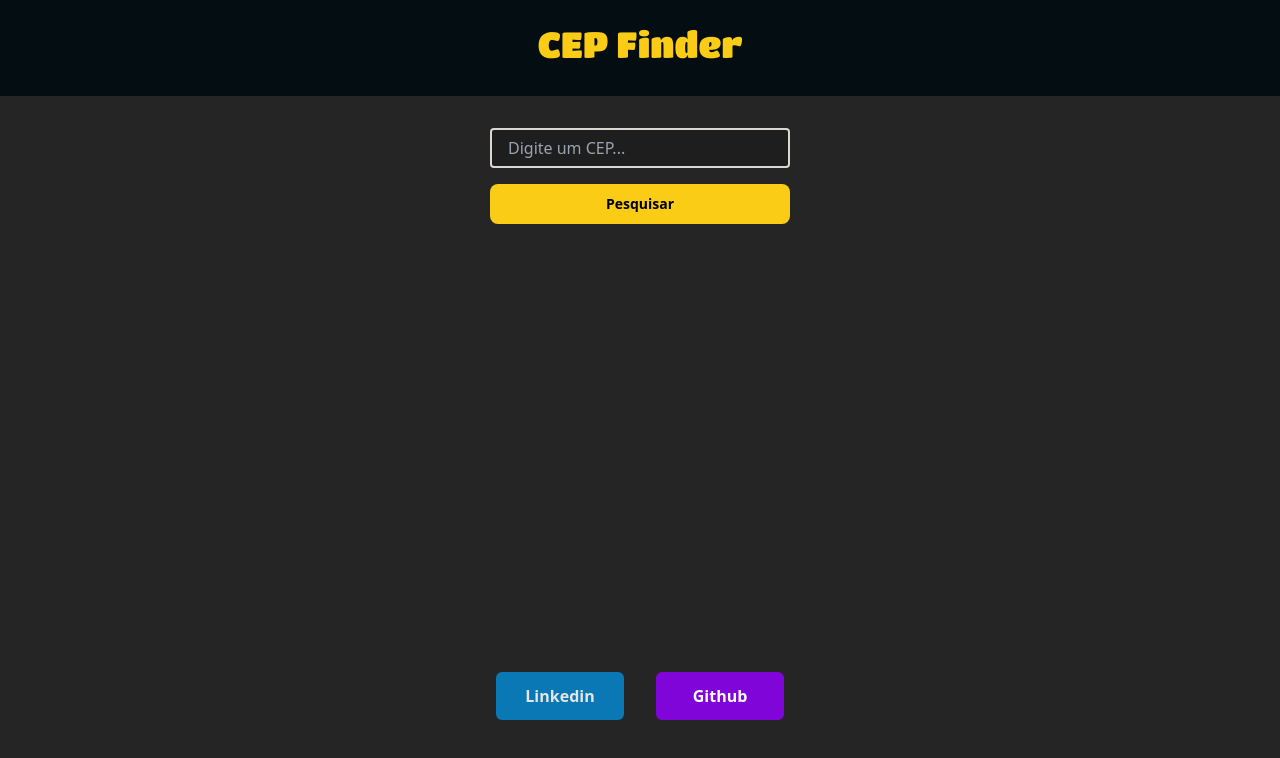
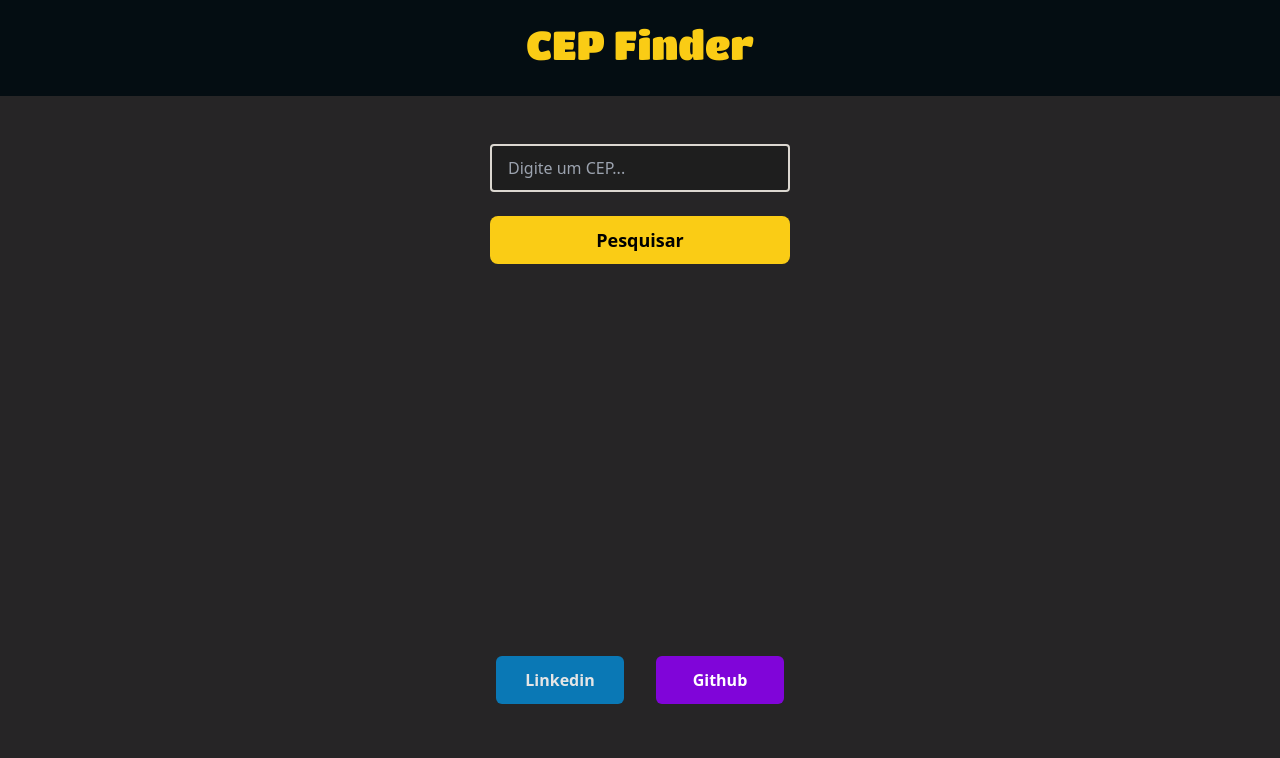
Before and after one commit to lucaspatraodev/cep-finder, a React (Vite) app: page /cepsearch in a window 1280 px wide. Shown: the top 758 px of the page. Built offline with nearby package versions, Linux system fonts and the light colour scheme.

Commit message:
Feat and style: added adjustment in only digit input and max os number (cep input), adjust all the non fixed layout style

```diff
--- a/package.json
+++ b/package.json
@@ -13,10 +13,12 @@
     "@emotion/react": "^11.11.4",
     "@emotion/styled": "^11.11.5",
     "@mui/material": "^5.15.18",
+    "framer-motion": "^11.2.6",
     "localforage": "^1.10.0",
     "match-sorter": "^6.3.4",
     "react": "^18.2.0",
     "react-dom": "^18.2.0",
+    "react-imask": "^7.6.1",
     "react-router-dom": "^6.23.1",
     "sort-by": "^1.2.0"
   },
--- a/src/Routes.jsx
+++ b/src/Routes.jsx
@@ -12,8 +12,8 @@ export function App() {
   return (
     <BrowserRouter>
       <Header />
-      <main className="flex flex-col flex-grow items-center justify-start gap-4 h-[88vh] bg-[#262526] p-4">
-        <div className="flex flex-col items-center justify-between gap-4 h-[88vh] bg-[#262526] p-4">
+      <main className="flex flex-col items-center mx-auto justify-start gap-4 w-11/12 h-[88vh] bg-[#262526] p-8">
+        <div className="flex flex-col w-full items-center justify-between gap-4 h-[88vh] bg-[#262526] p-4">
           <Routes>
             <Route path="/" element={<Home />} />
             <Route path="/cepsearch" element={<SearchCepSection />} />
--- a/src/components/Header.jsx
+++ b/src/components/Header.jsx
@@ -3,7 +3,7 @@ export const Header = () => {
     <nav className="flex flex-col h-[12vh] justify-center items-center py-4 bg-[#040D12]">
       <a
         href="/"
-        className="text-4xl text-yellow-400 font-light font-titan mb-2 "
+        className="text-[40px] text-yellow-400 font-light font-titan mb-2 "
       >
         CEP Finder
       </a>
--- a/src/components/Home.jsx
+++ b/src/components/Home.jsx
@@ -1,22 +1,19 @@
 export const Home = () => {
-  function handleButtonClick() {}
-
   return (
-    <div className="flex flex-col gap-4">
+    <div className="flex flex-col gap-6">
       <a
         href="/cepsearch"
-        className="text-center w-72 bg-[#FFD166] text-[#040D12] font-bold py-2 px-4 rounded transition duration-300 ease-in-out transform hover:bg-[#f1c96a] hover:shadow-lg hover:-translate-y-[2px]"
+        className="flex justify-center items-center text-center w-72 h-12 bg-[#FFD166] text-[#040D12] font-bold py-2 px-4 rounded transition duration-300 ease-in-out transform hover:bg-[#f1c96a] hover:shadow-lg hover:-translate-y-[2px]"
         value={"searchByAddress"}
       >
-        Não sei o CEP do meu endereço
+        Sei o CEP, não sei o endereço
       </a>
       <a
         href="/addresssearch"
-        className="text-center w-72 bg-[#FFD166] text-[#040D12] font-bold py-2 px-4 rounded-md transition duration-300 ease-in-out transform hover:bg-[#f1c96a] hover:shadow-lg hover:-translate-y-[2px]"
+        className="flex justify-center items-center text-center w-72 h-12 bg-[#FFD166] text-[#040D12] font-bold py-2 px-4 rounded transition duration-300 ease-in-out transform hover:bg-[#f1c96a] hover:shadow-lg hover:-translate-y-[2px]"
         value={"searchByCep"}
-        onClick={handleButtonClick}
       >
-        Sei o CEP mas não sei o endereço
+        Sei o endereço, não sei o CEP
       </a>
     </div>
   );
--- a/src/components/LinkButtons.jsx
+++ b/src/components/LinkButtons.jsx
@@ -2,13 +2,13 @@ export const LinkButtons = () => {
   return (
     <div className="flex justify-center items-end pb-12">
       <div className="flex gap-8 ">
-        <button className="group w-32 relative inline-flex h-12 items-center justify-center overflow-hidden rounded-md bg-[#0A78B5] px-6 font-bold text-neutral-200 duration-500">
-          <a
-            href="https://www.linkedin.com/in/lucas-patrao/"
-            className="translate-x-0 opacity-100 transition group-hover:-translate-x-[150%] group-hover:opacity-0"
-          >
+        <a
+          href="https://www.linkedin.com/in/lucas-patrao/"
+          className="group w-32 relative inline-flex h-12 items-center justify-center overflow-hidden rounded-md bg-[#0A78B5] px-6 font-bold text-neutral-200 duration-500"
+        >
+          <div className="translate-x-0 opacity-100 transition group-hover:-translate-x-[150%] group-hover:opacity-0">
             Linkedin
-          </a>
+          </div>
           <div className="absolute translate-x-[150%] opacity-0 transition group-hover:translate-x-0 group-hover:opacity-100">
             <svg
               width="15"
@@ -24,14 +24,14 @@ export const LinkButtons = () => {
               ></path>
             </svg>
           </div>
-        </button>
-        <button className="group w-32 relative inline-flex h-12 items-center justify-center overflow-hidden rounded-md bg-[#9000f7db] px-6 font-bold text-white  duration-500">
-          <a
-            href="https://www.linkedin.com/in/lucas-patrao/"
-            className="translate-x-0 opacity-100 transition group-hover:-translate-x-[150%] group-hover:opacity-0"
-          >
+        </a>
+        <a
+          href="https://github.com/lucaspatraodev"
+          className="group w-32 relative inline-flex h-12 items-center justify-center overflow-hidden rounded-md bg-[#9000f7db] px-6 font-bold text-white  duration-500"
+        >
+          <div className="translate-x-0 opacity-100 transition group-hover:-translate-x-[150%] group-hover:opacity-0">
             Github
-          </a>
+          </div>
           <div className="absolute translate-x-[150%] opacity-0 transition group-hover:translate-x-0 group-hover:opacity-100">
             <svg
               width="15"
@@ -47,7 +47,7 @@ export const LinkButtons = () => {
               ></path>
             </svg>
           </div>
-        </button>
+        </a>
       </div>
     </div>
   );
--- a/src/components/SearchCepSection.jsx
+++ b/src/components/SearchCepSection.jsx
@@ -1,8 +1,16 @@
-import { useState } from "react";
+import { useEffect, useState } from "react";
+import { motion } from "framer-motion";
+
+import { IMaskInput } from "react-imask";
 
 export const SearchCepSection = () => {
   const [searchedCep, setSearchedCep] = useState(null);
   const [cepData, setCepData] = useState("");
+
+  useEffect(() => {
+    console.log(cepData);
+    console.log(!cepData.cep);
+  }, [cepData]);
 
   const fetchCepData = async (cep) => {
     try {
@@ -19,13 +27,16 @@ export const SearchCepSection = () => {
   };
 
   return (
-    <section className="flex flex-col items-center gap-4">
+    <section className="flex flex-col w-full items-center gap-6">
       <input
-        type="text"
+        type="number"
         placeholder="Digite um CEP..."
+        maxLength="8"
         className="input"
+        required
         onChange={(event) => {
-          setSearchedCep(event.target.value);
+          let cep = event.target.value.replace(/[^\d]/g, "");
+          setSearchedCep(cep);
         }}
       />
 
@@ -38,10 +49,15 @@ export const SearchCepSection = () => {
         Pesquisar
       </button>
 
-      {cepData && (
+      {cepData.cep ? (
         <section className="w-[25vh] md:w-[300px] flex flex-col items-center">
           <div className="relative overflow-x-auto shadow-lg sm:rounded-lg">
-            <table className="w-[25vh] md:w-[300px] text-sm text-left rtl:text-right text-[#FFD166] p-4">
+            <motion.table
+              initial={{ opacity: 0, y: -30 }}
+              animate={{ opacity: 1, y: 0 }}
+              transition={{ duration: 0.3 }}
+              className="w-[25vh] md:w-[300px] text-sm text-left rtl:text-right text-[#FFD166] p-4"
+            >
               <thead className="text-xs text-[#FFD166] uppercase bg-black">
                 <tr>
                   <th scope="col" className="px-6 py-3">
@@ -54,11 +70,11 @@ export const SearchCepSection = () => {
               </thead>
               <tbody>
                 <tr
-                  key={cepData.logradouro}
+                  key={cepData.cep}
                   className="text-[11px] md:text-xs border-b bg-[#323232] border-gray-700 hover:bg-gray-600"
                 >
                   <th
-                    key={cepData.bairro}
+                    key={cepData.logradouro}
                     scope="row"
                     className="text-[11px] md:text-xs px-6 py-4 font-medium text-[#FFD166] whitespace-nowrap"
                   >
@@ -69,7 +85,7 @@ export const SearchCepSection = () => {
                   </td>
                 </tr>
               </tbody>
-            </table>
+            </motion.table>
           </div>
           <div className="flex justify-start mb-16">
             <a href="/cepsearch" className="text-[#FFD166] underline my-8">
@@ -77,6 +93,20 @@ export const SearchCepSection = () => {
             </a>
           </div>
         </section>
+      ) : (
+        <div className="flex justify-center mb-16">
+          {cepData.erro && (
+            <div className="flex flex-col gap-4 text-center w-3/6">
+              <p className=" text-[#FFD166] text-center font-medium my-8">
+                Sua pesquisa não encontrou resultados, certifique-se de informar
+                os dados corretos!
+              </p>
+              <a href="/cepsearch" className="text-[#FFD166] underline my-8">
+                Faça uma nova pesquisa!
+              </a>
+            </div>
+          )}
+        </div>
       )}
     </section>
   );
--- a/src/index.css
+++ b/src/index.css
@@ -12,18 +12,18 @@ body {
 }
 
 .input {
-  @apply w-[25vh] md:w-[300px] p-[7px] bg-[#1e1e1e] appearance-none border-2 border-[#dbd7d0] rounded py-2 px-4
+  @apply h-12 w-full md:w-[300px] p-[10px] bg-[#1e1e1e] appearance-none border-2 border-[#dbd7d0] rounded py-2 px-4
    text-[#FFD166] leading-tight focus:outline-none focus:bg-[#1e1e1e] focus:border-yellow-400;
 }
 
 .select {
-  @apply block w-[25vh] md:w-[300px] py-2.5 px-0 text-sm text-yellow-400 bg-transparent border-0 border-b-2 border-yellow-400 focus:outline-none;
+  @apply block w-full md:w-[300px] py-2.5 px-0 text-sm text-yellow-400 bg-transparent border-0 border-b-2 border-yellow-400 focus:outline-none;
 }
 
 .button {
   @apply w-full md:w-[300px] focus:outline-none text-black
    bg-yellow-400 hover:bg-yellow-500 focus:ring-4 focus:ring-yellow-300 font-bold
-   rounded-lg text-sm px-5 py-2.5;
+   rounded-lg text-lg font-bold px-5 py-2.5;
 }
 
 .option-custom {
```
Also changed, not shown: src/components/SearchAddressSection.jsx (+41 -21 lines), 1 other file (tests, documents, lock files or other folders).
